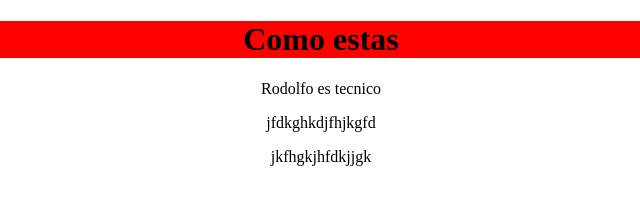
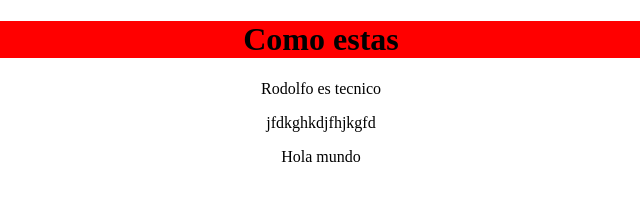
Before and after one commit to Rodolfo971/blog, a plain HTML site: page index.html in a window 1280 px wide. Shown: the full height of the page, 319-959 px from the left. Drawn offline with Linux system fonts and the light colour scheme.

Commit message:
Version ssh nueva conexion

```diff
--- a/index.html
+++ b/index.html
@@ -10,7 +10,7 @@
 		   <h1>Como estas</h1>
 	       <p>Rodolfo es tecnico</p>
 	       <p>jfdkghkdjfhjkgfd</p>
-	       <p>jkfhgkjhfdkjjgk</p>
+	       <p>Hola mundo</p>
 		</div>
 	</div>
 </body>
```
